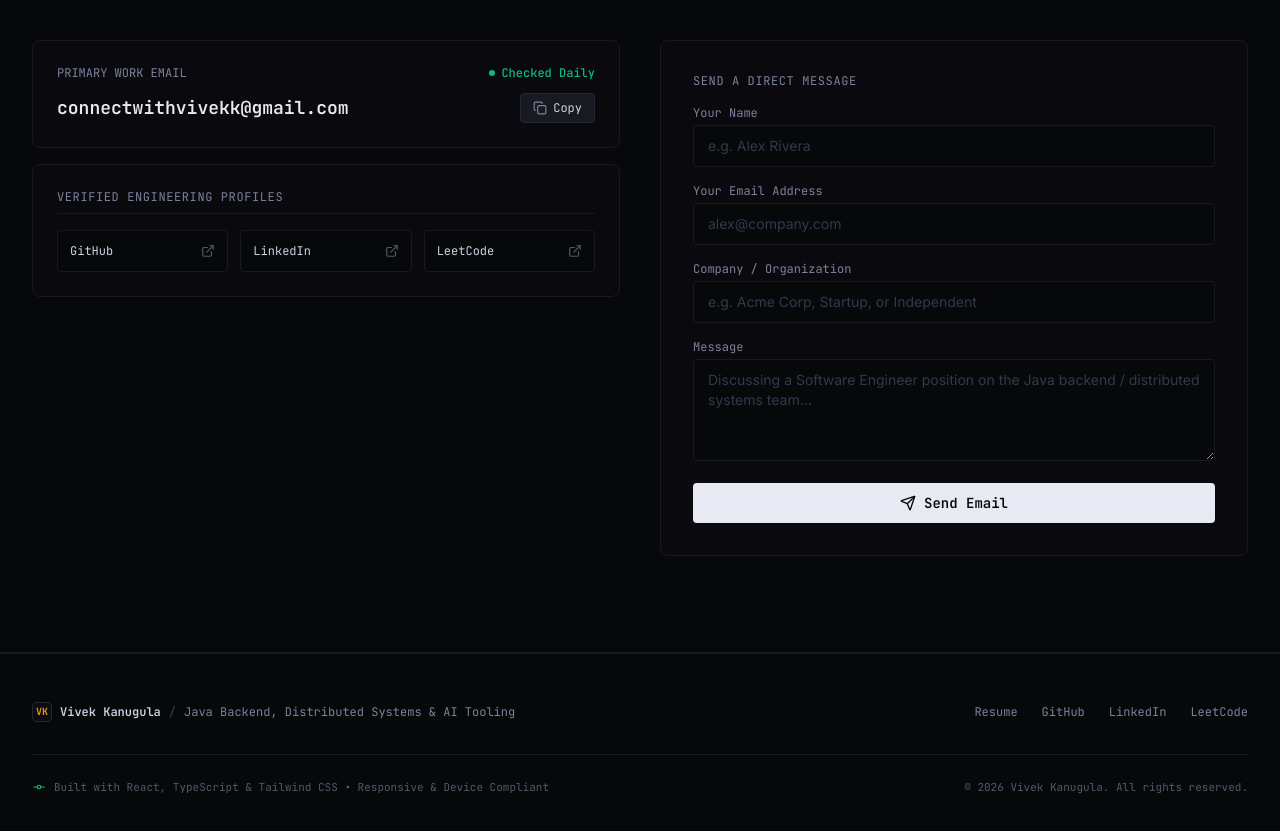
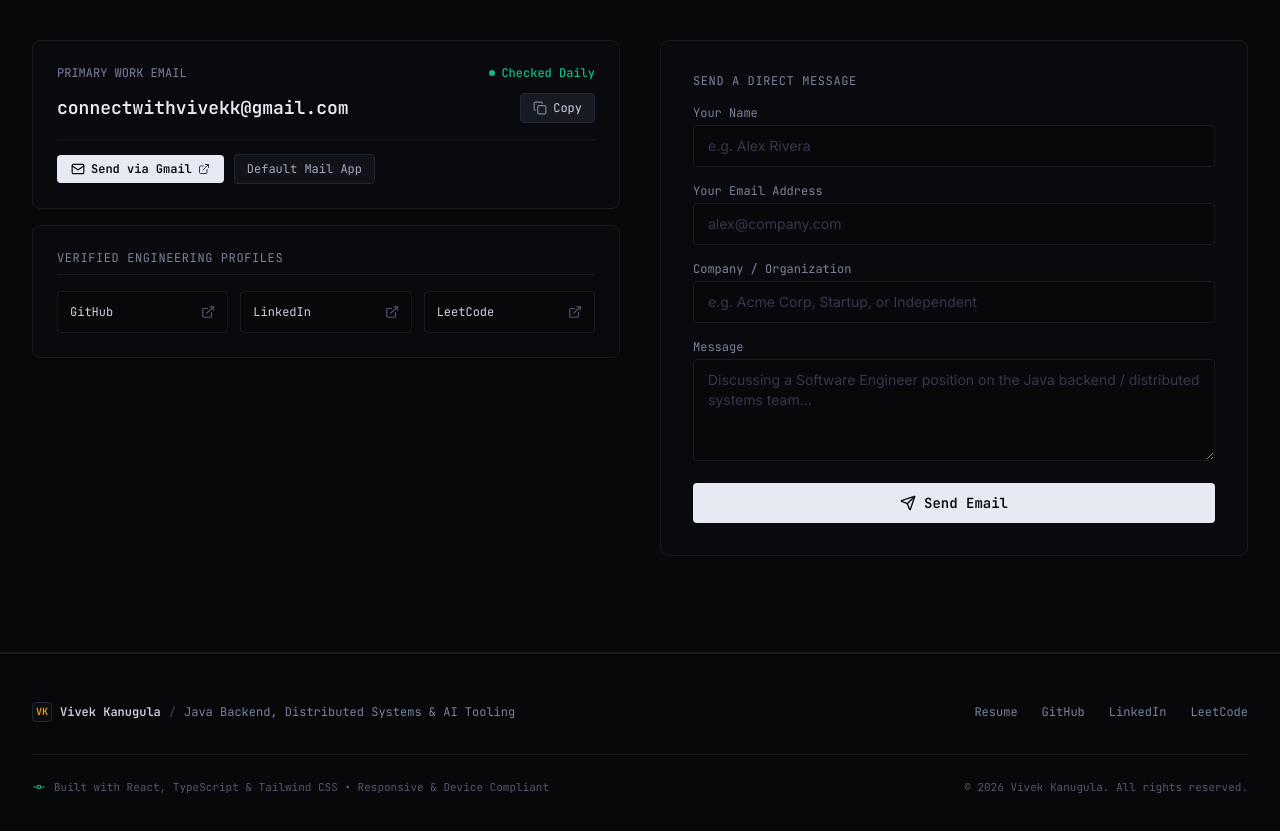
Before and after one commit to vivek-kanugula/portfolio, a React (Vite) app: page / in a window 1280 px wide. Shown: the part 6200-7031 px from the top of the page. Built offline with nearby package versions, Linux system fonts and the light colour scheme.

Commit message:
feat: add direct Send via Gmail button in contact section

```diff
--- a/src/components/ContactSection.tsx
+++ b/src/components/ContactSection.tsx
@@ -105,8 +105,11 @@ export const ContactSection: React.FC = () => {
               </div>
               <div className="mt-3 flex items-center justify-between gap-4">
                 <a
-                  href={`mailto:${PROFILE_DATA.email}`}
+                  href={`https://mail.google.com/mail/?view=cm&fs=1&to=${encodeURIComponent(PROFILE_DATA.email)}`}
+                  target="_blank"
+                  rel="noopener noreferrer"
                   className="text-base sm:text-lg font-mono font-semibold text-mono-100 hover:text-telemetry-amber transition-colors truncate"
+                  title="Open compose window in Gmail"
                 >
                   {PROFILE_DATA.email}
                 </a>
@@ -126,6 +129,27 @@ export const ContactSection: React.FC = () => {
                     </>
                   )}
                 </button>
+              </div>
+
+              {/* Direct Gmail Compose Button */}
+              <div className="mt-4 pt-3.5 border-t border-mono-800/80 flex flex-wrap items-center gap-2.5">
+                <a
+                  href={`https://mail.google.com/mail/?view=cm&fs=1&to=${encodeURIComponent(PROFILE_DATA.email)}`}
+                  target="_blank"
+                  rel="noopener noreferrer"
+                  className="inline-flex items-center gap-1.5 rounded bg-mono-100 px-3.5 py-1.5 text-xs font-mono font-semibold text-mono-950 hover:bg-white transition-colors"
+                >
+                  <Mail className="h-3.5 w-3.5" />
+                  <span>Send via Gmail</span>
+                  <ExternalLink className="h-3 w-3 text-mono-600" />
+                </a>
+
+                <a
+                  href={`mailto:${PROFILE_DATA.email}`}
+                  className="inline-flex items-center gap-1.5 rounded border border-mono-700 bg-mono-850 px-3 py-1.5 text-xs font-mono text-mono-300 hover:text-white hover:bg-mono-800 transition-colors"
+                >
+                  <span>Default Mail App</span>
+                </a>
               </div>
             </div>
 
```
